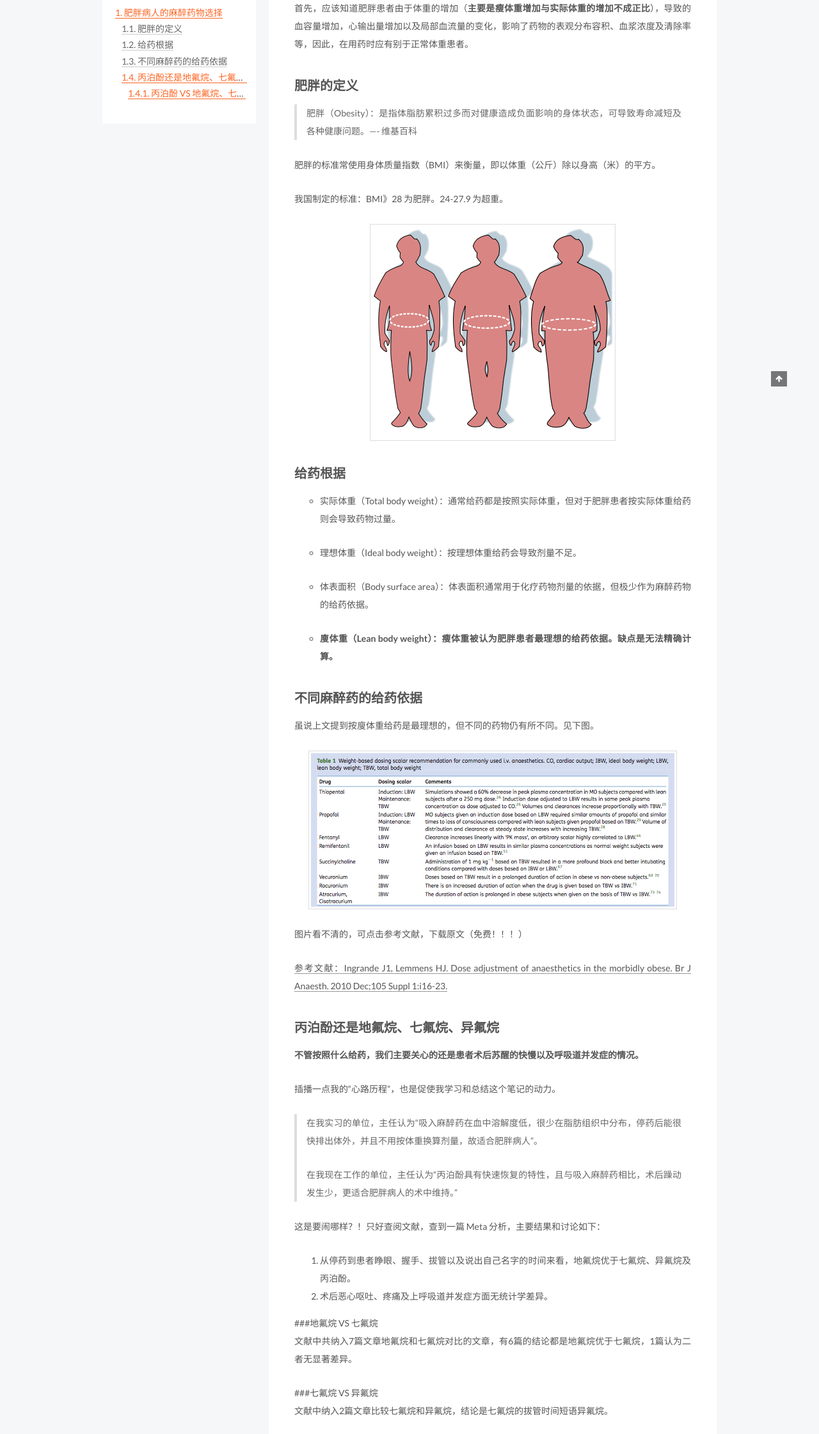
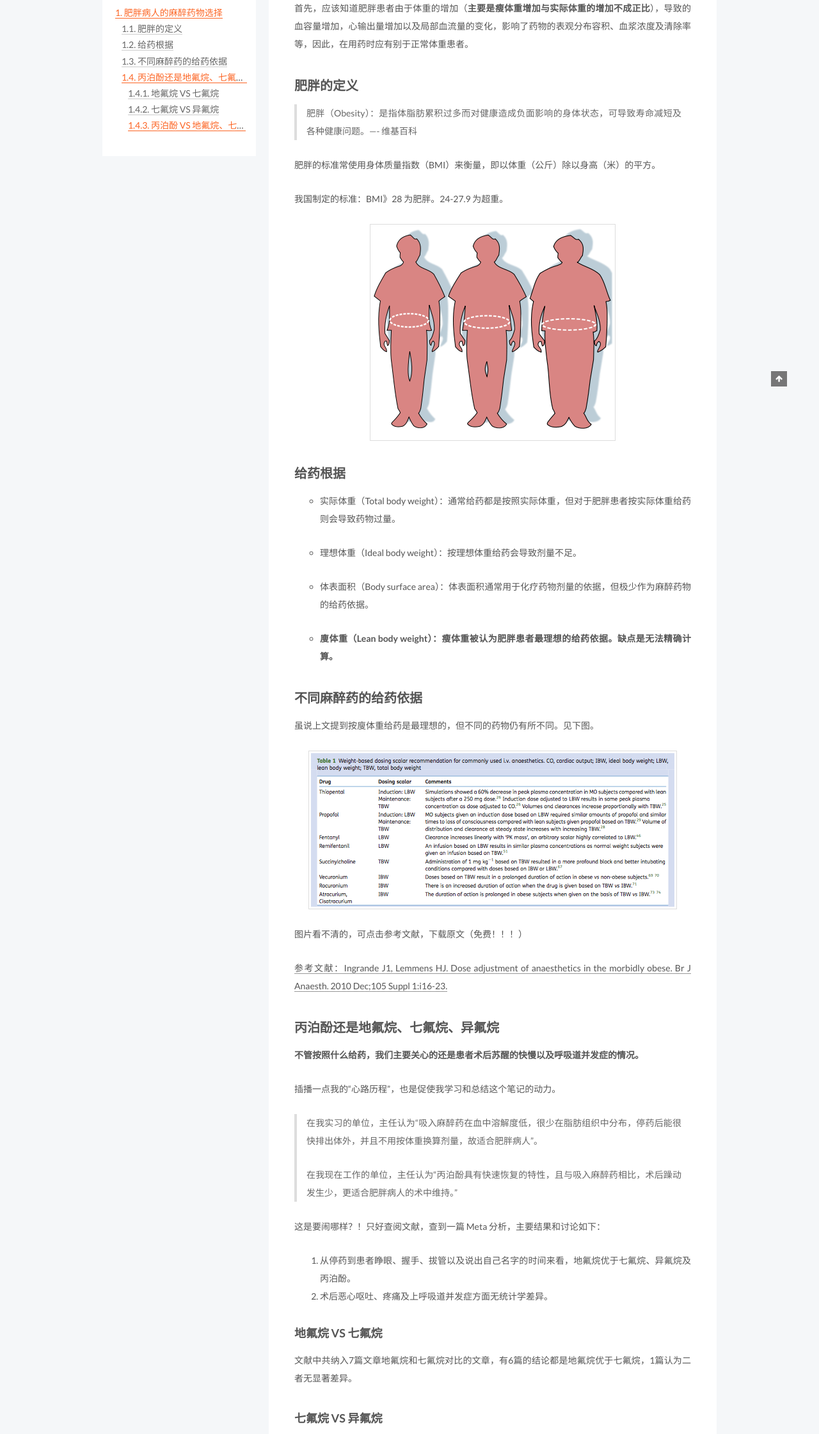
Before and after one commit to small8/small8.github.io, a plain HTML site: page 2016/10/17/1/index.html in a window 1280 px wide. Shown: the part 296-2537 px from the top of the page at 64% size. Drawn offline with Linux system fonts and the light colour scheme; a script that the page names is missing.

Commit message:
Site updated: 2016-11-13 16:30:27

```diff
--- a/2016/10/17/1/index.html
+++ b/2016/10/17/1/index.html
@@ -102,7 +102,7 @@
 肥胖">
 <meta property="og:image" content="http://yoursite.com/images/obesity.png">
 <meta property="og:image" content="http://yoursite.com/images/obesity2.png">
-<meta property="og:updated_time" content="2016-11-13T08:27:01.000Z">
+<meta property="og:updated_time" content="2016-11-13T08:29:59.000Z">
 <meta name="twitter:card" content="summary">
 <meta name="twitter:title" content="肥胖病人的麻醉药物选择">
 <meta name="twitter:description" content="@(肥胖病人麻醉)
@@ -329,8 +329,8 @@
 <li>从停药到患者睁眼、握手、拔管以及说出自己名字的时间来看，地氟烷优于七氟烷、异氟烷及丙泊酚。</li>
 <li>术后恶心呕吐、疼痛及上呼吸道并发症方面无统计学差异。</li>
 </ol>
-<p>###地氟烷 VS 七氟烷<br>文献中共纳入7篇文章地氟烷和七氟烷对比的文章，有6篇的结论都是地氟烷优于七氟烷，1篇认为二者无显著差异。</p>
-<p>###七氟烷 VS 异氟烷<br>文献中纳入2篇文章比较七氟烷和异氟烷，结论是七氟烷的拔管时间短语异氟烷。</p>
+<h3 id="地氟烷-VS-七氟烷"><a href="#地氟烷-VS-七氟烷" class="headerlink" title="地氟烷 VS 七氟烷"></a>地氟烷 VS 七氟烷</h3><p>文献中共纳入7篇文章地氟烷和七氟烷对比的文章，有6篇的结论都是地氟烷优于七氟烷，1篇认为二者无显著差异。</p>
+<h3 id="七氟烷-VS-异氟烷"><a href="#七氟烷-VS-异氟烷" class="headerlink" title="七氟烷 VS 异氟烷"></a>七氟烷 VS 异氟烷</h3><p>文献中纳入2篇文章比较七氟烷和异氟烷，结论是七氟烷的拔管时间短语异氟烷。</p>
 <h3 id="丙泊酚-VS-地氟烷、七氟烷和异氟烷"><a href="#丙泊酚-VS-地氟烷、七氟烷和异氟烷" class="headerlink" title="丙泊酚 VS 地氟烷、七氟烷和异氟烷"></a>丙泊酚 VS 地氟烷、七氟烷和异氟烷</h3><p>文献中纳入2篇文章比较丙泊酚和吸入麻醉药，结论是地氟烷的睁眼和拔管时间短于异氟烷和丙泊酚，七氟烷和丙泊酚相比较无显著差异。</p>
 <p>地氟烷优于七氟烷、异氟烷比较好理解。因为地氟烷的血气分配系数（0.45）低于七氟烷（0.65）和异氟烷（1.4），说明其在血中溶解度低，具有更快的起效和苏醒的优点，这种优点在长时间的手术中更为明显。</p>
 <p>丙泊酚由于上文提到的“术中维持需要根据实际体重给药”，则术中用药量较大，而丙泊酚作为高脂溶性药物，长时间手术以及病态肥胖（BMI》40）患者脂肪中溶解药物较多，可影响苏醒。</p>
@@ -482,7 +482,7 @@
 
 
 
-              <div class="post-toc-content"><ol class="nav"><li class="nav-item nav-level-1"><a class="nav-link" href="#肥胖病人的麻醉药物选择"><span class="nav-number">1.</span> <span class="nav-text">肥胖病人的麻醉药物选择</span></a><ol class="nav-child"><li class="nav-item nav-level-2"><a class="nav-link" href="#肥胖的定义"><span class="nav-number">1.1.</span> <span class="nav-text">肥胖的定义</span></a></li><li class="nav-item nav-level-2"><a class="nav-link" href="#给药根据"><span class="nav-number">1.2.</span> <span class="nav-text">给药根据</span></a></li><li class="nav-item nav-level-2"><a class="nav-link" href="#不同麻醉药的给药依据"><span class="nav-number">1.3.</span> <span class="nav-text">不同麻醉药的给药依据</span></a></li><li class="nav-item nav-level-2"><a class="nav-link" href="#丙泊酚还是地氟烷、七氟烷、异氟烷"><span class="nav-number">1.4.</span> <span class="nav-text">丙泊酚还是地氟烷、七氟烷、异氟烷</span></a><ol class="nav-child"><li class="nav-item nav-level-3"><a class="nav-link" href="#丙泊酚-VS-地氟烷、七氟烷和异氟烷"><span class="nav-number">1.4.1.</span> <span class="nav-text">丙泊酚 VS 地氟烷、七氟烷和异氟烷</span></a></li></ol></li></ol></li></ol></div>
+              <div class="post-toc-content"><ol class="nav"><li class="nav-item nav-level-1"><a class="nav-link" href="#肥胖病人的麻醉药物选择"><span class="nav-number">1.</span> <span class="nav-text">肥胖病人的麻醉药物选择</span></a><ol class="nav-child"><li class="nav-item nav-level-2"><a class="nav-link" href="#肥胖的定义"><span class="nav-number">1.1.</span> <span class="nav-text">肥胖的定义</span></a></li><li class="nav-item nav-level-2"><a class="nav-link" href="#给药根据"><span class="nav-number">1.2.</span> <span class="nav-text">给药根据</span></a></li><li class="nav-item nav-level-2"><a class="nav-link" href="#不同麻醉药的给药依据"><span class="nav-number">1.3.</span> <span class="nav-text">不同麻醉药的给药依据</span></a></li><li class="nav-item nav-level-2"><a class="nav-link" href="#丙泊酚还是地氟烷、七氟烷、异氟烷"><span class="nav-number">1.4.</span> <span class="nav-text">丙泊酚还是地氟烷、七氟烷、异氟烷</span></a><ol class="nav-child"><li class="nav-item nav-level-3"><a class="nav-link" href="#地氟烷-VS-七氟烷"><span class="nav-number">1.4.1.</span> <span class="nav-text">地氟烷 VS 七氟烷</span></a></li><li class="nav-item nav-level-3"><a class="nav-link" href="#七氟烷-VS-异氟烷"><span class="nav-number">1.4.2.</span> <span class="nav-text">七氟烷 VS 异氟烷</span></a></li><li class="nav-item nav-level-3"><a class="nav-link" href="#丙泊酚-VS-地氟烷、七氟烷和异氟烷"><span class="nav-number">1.4.3.</span> <span class="nav-text">丙泊酚 VS 地氟烷、七氟烷和异氟烷</span></a></li></ol></li></ol></li></ol></div>
 
           </div>
         </section>
--- a/css/main.css
+++ b/css/main.css
@@ -1549,7 +1549,7 @@ pre .javascript .function {
   width: 4px;
   height: 4px;
   border-radius: 50%;
-  background: #5e62b9;
+  background: #f558bb;
 }
 .links-of-blogroll {
   font-size: 13px;
```
Also changed, not shown: index.html (+2 -2 lines).
